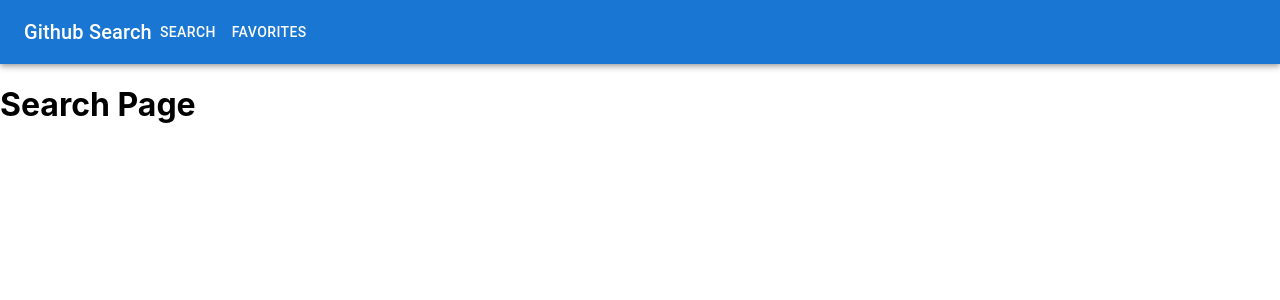
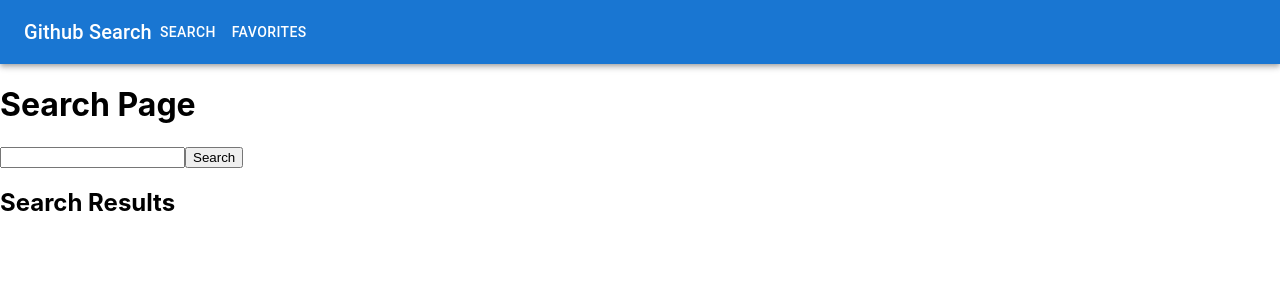
Before and after one commit to OleksandrParkhomenko/github-search, a React (Create React App) app: page / in a window 1280 px wide. Shown: the top 300 px of the page. Built offline with nearby package versions, Linux system fonts and the light colour scheme.

Commit message:
Add SearchContainer with core functionality

```diff
--- a/src/App.tsx
+++ b/src/App.tsx
@@ -4,7 +4,7 @@ import { BrowserRouter as Router, Route, Routes } from 'react-router-dom';
 import Search from './pages/Search';
 import Favorites from './pages/Favorites';
 import NotFound from './pages/NotFound';
-import NavigationBar from './components/NavigationBar';
+import NavigationBar from './components/NavigationBar/NavigationBar';
 
 const App: React.FC = () => {
   return (
--- /dev/null
+++ b/src/components/SearchBar/SearchBar.tsx
@@ -0,0 +1,19 @@
+// src/components/SearchBar/SearchBar.tsx
+import React from 'react';
+
+interface SearchBarProps {
+  value: string;
+  onChange: (value: string) => void;
+  onSearch: () => void;
+}
+
+const SearchBar: React.FC<SearchBarProps> = ({ value, onChange, onSearch }) => {
+  return (
+    <div>
+      <input type="text" value={value} onChange={(e) => onChange(e.target.value)} />
+      <button onClick={() => onSearch()}>Search</button>
+    </div>
+  );
+};
+
+export default SearchBar;
--- /dev/null
+++ b/src/components/SearchResults/SearchResults.tsx
@@ -0,0 +1,21 @@
+// src/components/SearchResults/SearchResults.tsx
+import React from 'react';
+
+interface SearchResultsProps {
+  searchResults: string[];
+}
+
+const SearchResults: React.FC<SearchResultsProps> = ({ searchResults }) => {
+  return (
+    <div>
+      <h2>Search Results</h2>
+      <ul>
+        {searchResults.map((result, index) => (
+          <li key={index}>{result}</li>
+        ))}
+      </ul>
+    </div>
+  );
+};
+
+export default SearchResults;
--- /dev/null
+++ b/src/containers/SearchContainer/SearchContainer.tsx
@@ -0,0 +1,22 @@
+// src/containers/SearchContainer/SearchContainer.tsx
+import React from 'react';
+import SearchBar from '../../components/SearchBar/SearchBar';
+import SearchResults from '../../components/SearchResults/SearchResults';
+import useSearchContainer from './useSearchContainer';
+
+const SearchContainer: React.FC = () => {
+  const { searchQuery, setSearchQuery, searchResults, handleSearch } = useSearchContainer({
+    onSearch: (query) => {
+      console.log(`Search query from parent component: ${query}`);
+    },
+  });
+
+  return (
+    <div>
+      <SearchBar onSearch={handleSearch} value={searchQuery} onChange={setSearchQuery} />
+      <SearchResults searchResults={searchResults} />
+    </div>
+  );
+};
+
+export default SearchContainer;
--- /dev/null
+++ b/src/containers/SearchContainer/useSearchContainer.ts
@@ -0,0 +1,28 @@
+// src/containers/SearchContainer/useSearchContainer.ts
+import { useState } from 'react';
+
+interface UseSearchContainerProps {
+  onSearch: (query: string) => void;
+}
+
+const useSearchContainer = ({ onSearch }: UseSearchContainerProps) => {
+  const [searchQuery, setSearchQuery] = useState<string>('');
+  const [searchResults, setSearchResults] = useState<string[]>([]); // Replace with the actual type for GitHub repositories
+
+  const handleSearch = async () => {
+    // TODO: Implement the logic to fetch GitHub repositories based on the searchQuery
+    const mockApiCall = () => Promise.resolve([`${searchQuery}-repo1`, `${searchQuery}-repo2`, `${searchQuery}-repo3`]);
+
+    try {
+      const results = await mockApiCall();
+      setSearchResults(results);
+      onSearch(searchQuery);
+    } catch (error) {
+      console.error('Error fetching search results:', error);
+    }
+  };
+
+  return { searchQuery, setSearchQuery, searchResults, handleSearch };
+};
+
+export default useSearchContainer;
--- a/src/pages/Search.tsx
+++ b/src/pages/Search.tsx
@@ -1,10 +1,12 @@
-// src/pages/Home.tsx
+// src/pages/Search.tsx
 import React from 'react';
+import SearchContainer from '../containers/SearchContainer/SearchContainer';
 
 const Search: React.FC = () => {
   return (
     <div>
       <h1>Search Page</h1>
+      <SearchContainer />
     </div>
   );
 };
```
Also changed, not shown: src/components/NavigationBar/NavigationBar.tsx (renamed from src/components/NavigationBar.tsx).
